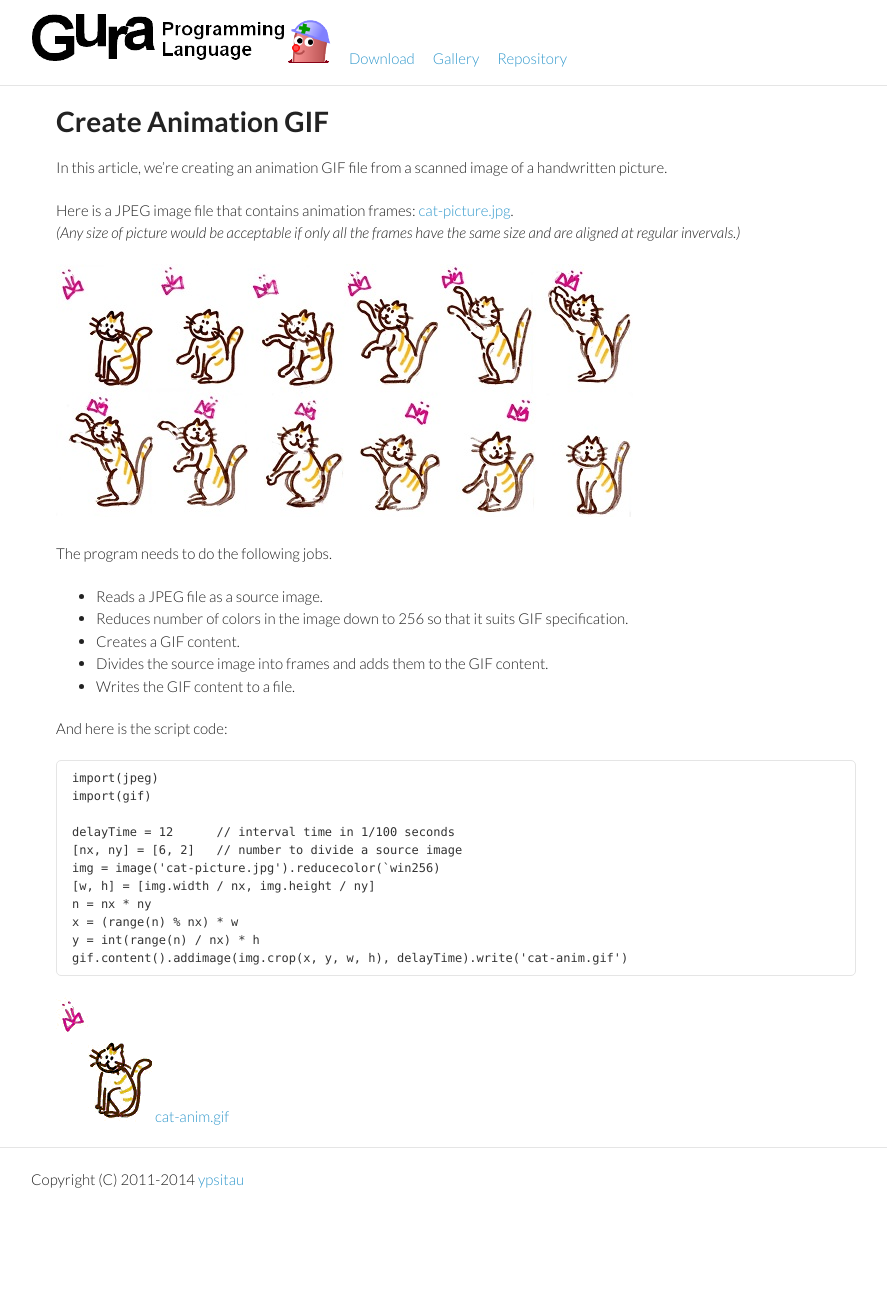
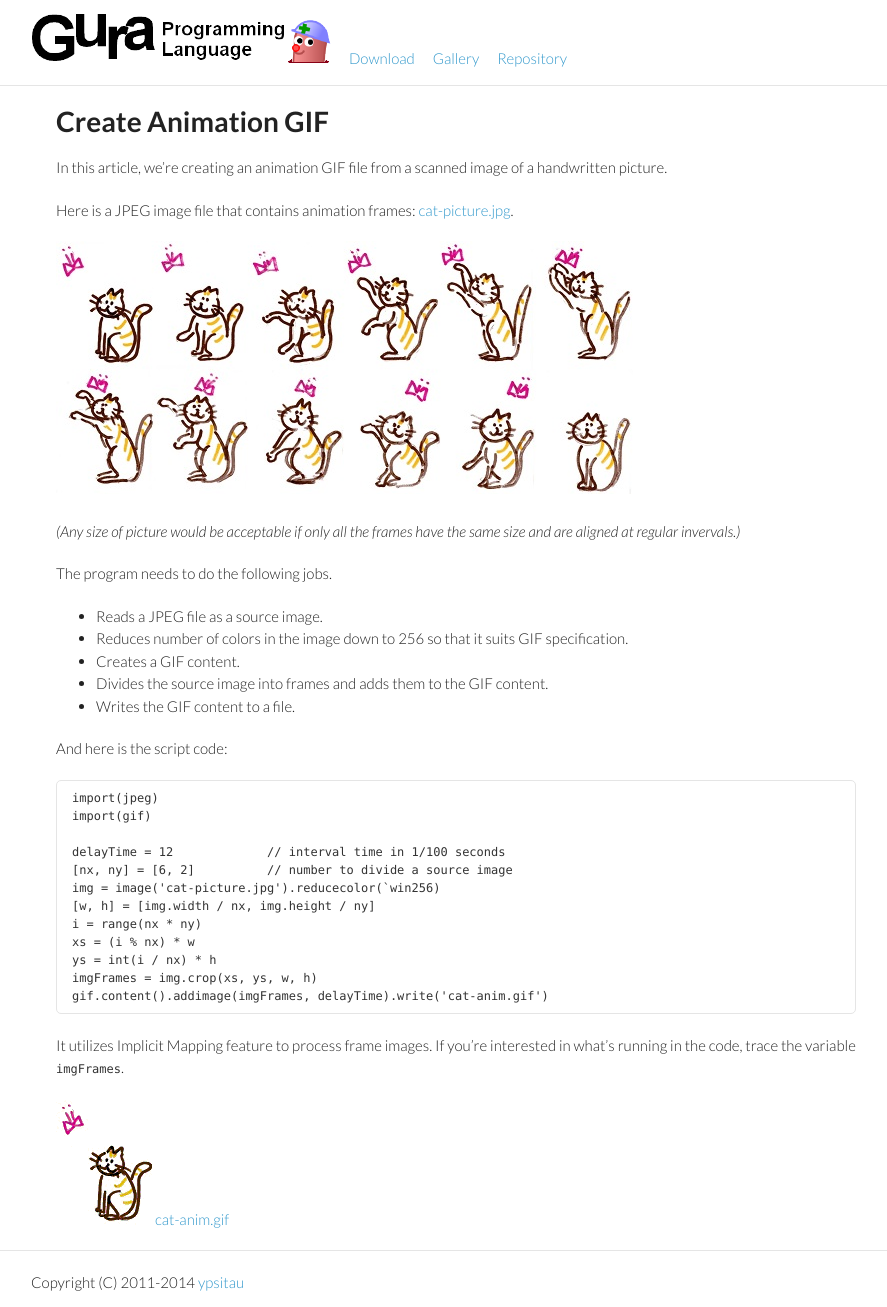
Before and after one commit to rudidude86/gura-lang.github.io, a Jekyll site: the page built from extensions/Create-Animation-GIF.md, in a window 1280 px wide. Shown: the whole page, without its empty margins (184-1071 px from the left). Built offline with Jekyll 4.4.1, drawn with Linux system fonts in a browser that asks for light colours; Markdown is read by kramdown in place of the engine named in the settings; before the commit the page ends 1204 px from its top, so only the background shows below that.

Commit message:
updated document

```diff
--- a/extensions/Create-Animation-GIF.md
+++ b/extensions/Create-Animation-GIF.md
@@ -11,11 +11,11 @@ from a scanned image of a handwritten picture.
 
 Here is a JPEG image file that contains animation frames:
 [cat-picture.jpg](../images/cat-picture.jpg).
-_(Any size of picture would be acceptable
-if only all the frames have the same size and are aligned at regular invervals.)_
 
 ![cat-picture](../images/cat-picture.jpg)
 
+_(Any size of picture would be acceptable
+if only all the frames have the same size and are aligned at regular invervals.)_
 
 The program needs to do the following jobs.
 
@@ -30,13 +30,17 @@ And here is the script code:
     import(jpeg)
     import(gif)
 
-    delayTime = 12      // interval time in 1/100 seconds
-    [nx, ny] = [6, 2]   // number to divide a source image
+    delayTime = 12             // interval time in 1/100 seconds
+    [nx, ny] = [6, 2]          // number to divide a source image
     img = image('cat-picture.jpg').reducecolor(`win256)
     [w, h] = [img.width / nx, img.height / ny]
-    n = nx * ny
-    x = (range(n) % nx) * w
-    y = int(range(n) / nx) * h
-    gif.content().addimage(img.crop(x, y, w, h), delayTime).write('cat-anim.gif')
+    i = range(nx * ny)
+    xs = (i % nx) * w
+    ys = int(i / nx) * h
+    imgFrames = img.crop(xs, ys, w, h)
+    gif.content().addimage(imgFrames, delayTime).write('cat-anim.gif')
+
+It utilizes Implicit Mapping feature to process frame images.
+If you're interested in what's running in the code, trace the variable `imgFrames`.
 
 ![cat-picture](../images/cat-anim.gif) [cat-anim.gif](../images/cat-anim.gif)
```
